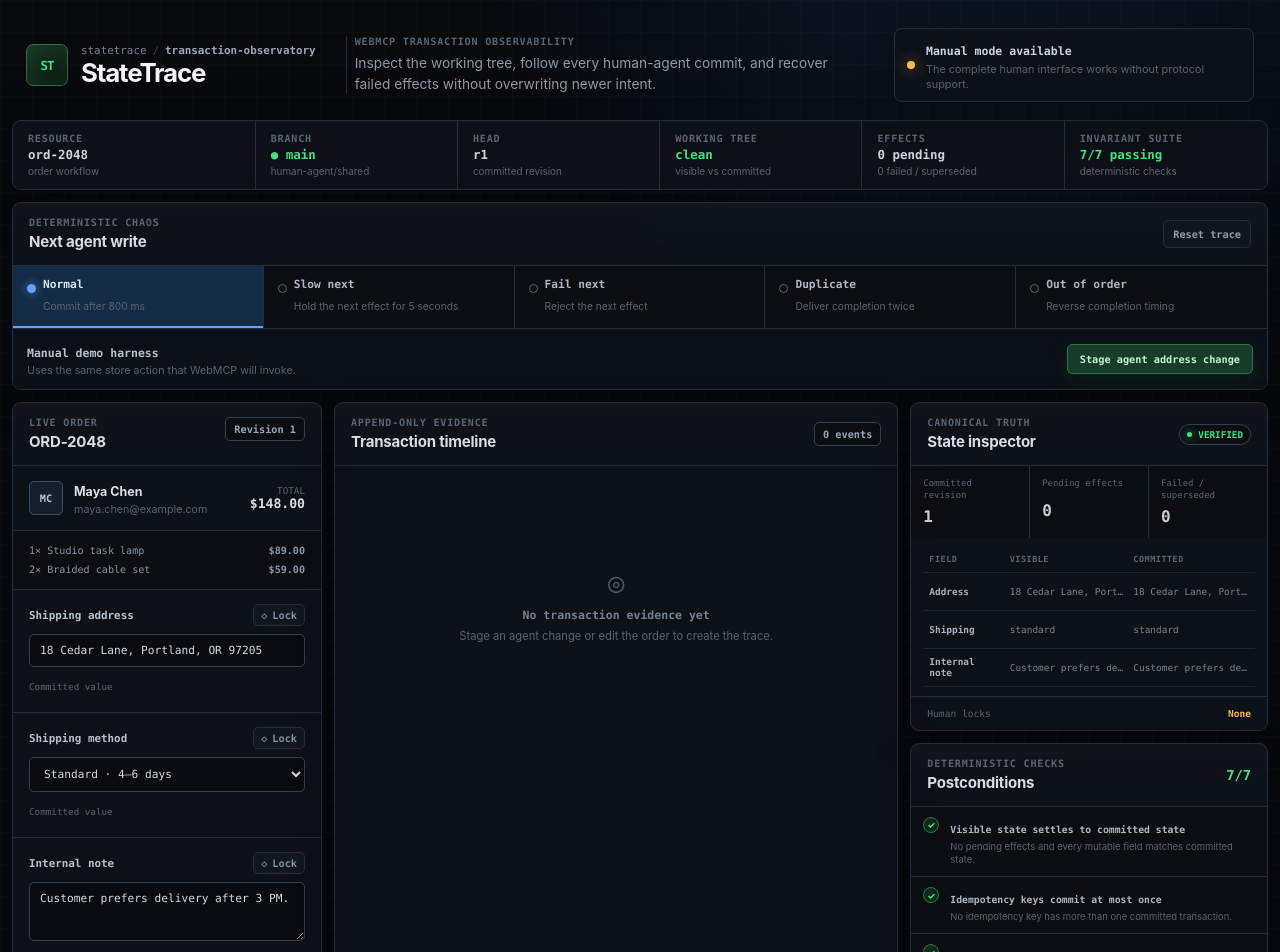
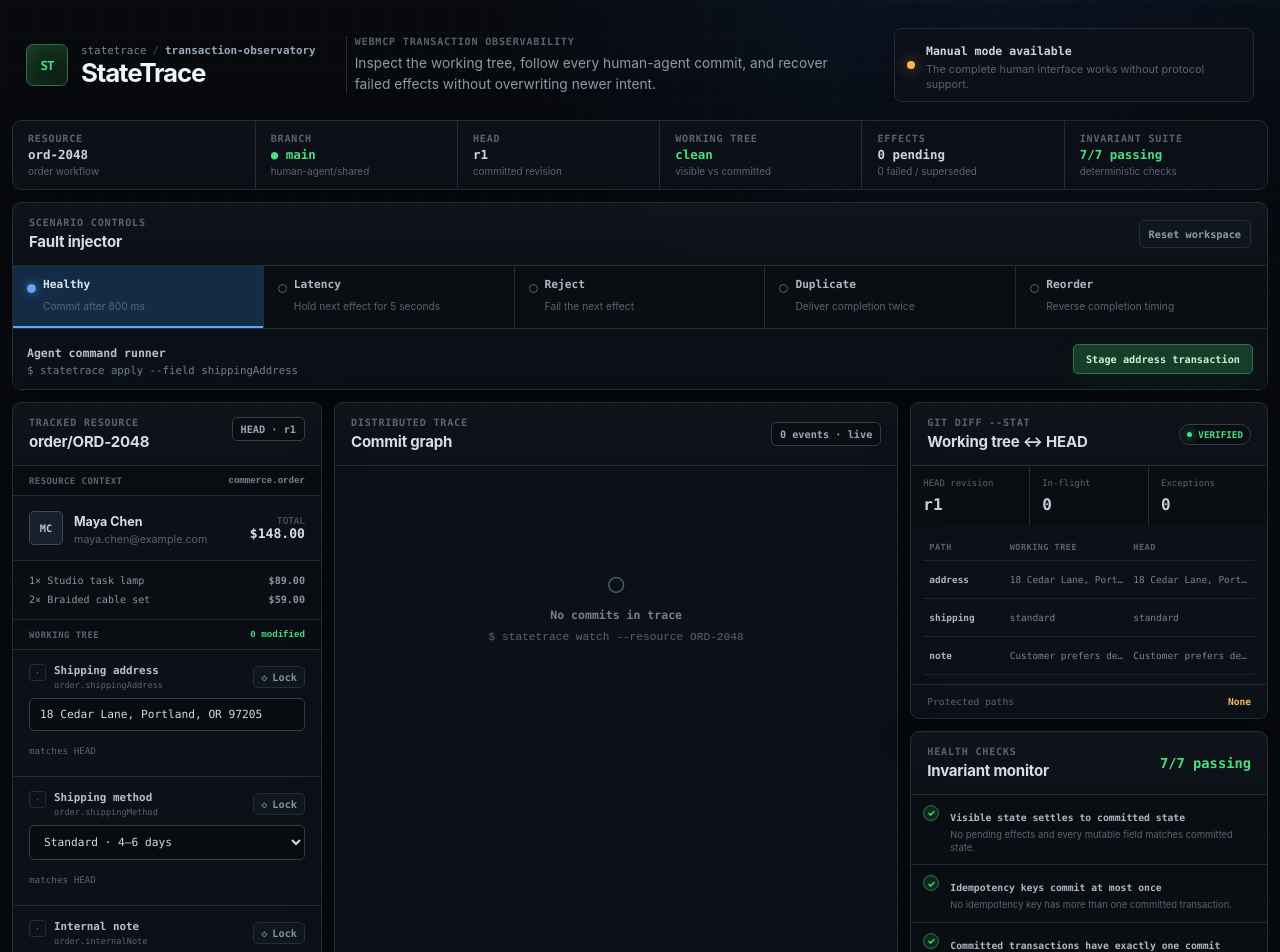
Before and after one commit to Iltwats/stateTrace, a React (Vite) app: page / in a window 1280 px wide. Shown: the top 952 px of the page. Built offline with nearby package versions, Linux system fonts and the light colour scheme.

Commit message:
feat: add Git-like transaction observability surfaces

```diff
--- a/src/components/FailureControls/FailureControls.tsx
+++ b/src/components/FailureControls/FailureControls.tsx
@@ -7,16 +7,16 @@ const modes: Array<{
   label: string;
   description: string;
 }> = [
-  { value: "normal", label: "Normal", description: "Commit after 800 ms" },
+  { value: "normal", label: "Healthy", description: "Commit after 800 ms" },
   {
     value: "slow_next_write",
-    label: "Slow next",
-    description: "Hold the next effect for 5 seconds",
+    label: "Latency",
+    description: "Hold next effect for 5 seconds",
   },
   {
     value: "fail_next_write",
-    label: "Fail next",
-    description: "Reject the next effect",
+    label: "Reject",
+    description: "Fail the next effect",
   },
   {
     value: "duplicate_response",
@@ -25,7 +25,7 @@ const modes: Array<{
   },
   {
     value: "out_of_order",
-    label: "Out of order",
+    label: "Reorder",
     description: "Reverse completion timing",
   },
 ];
@@ -46,11 +46,11 @@ export function FailureControls() {
     <section className="panel failure-controls" aria-labelledby="failure-heading">
       <div className="panel-heading compact">
         <div>
-          <p className="section-kicker">Deterministic chaos</p>
-          <h2 id="failure-heading">Next agent write</h2>
+          <p className="section-kicker">Scenario controls</p>
+          <h2 id="failure-heading">Fault injector</h2>
         </div>
         <button className="button-ghost" type="button" onClick={reset}>
-          Reset trace
+          Reset workspace
         </button>
       </div>
 
@@ -71,8 +71,8 @@ export function FailureControls() {
 
       <div className="demo-actions">
         <div>
-          <strong>Manual demo harness</strong>
-          <p>Uses the same store action that WebMCP will invoke.</p>
+          <strong>Agent command runner</strong>
+          <p><code>$ statetrace apply --field shippingAddress</code></p>
         </div>
         <div className="inline-actions">
           {retryable ? (
@@ -81,7 +81,7 @@ export function FailureControls() {
               className="button-secondary"
               onClick={() => retryTransaction(retryable.id)}
             >
-              Retry failed address
+              Retry failed transaction
             </button>
           ) : null}
           <button
@@ -96,7 +96,7 @@ export function FailureControls() {
               })
             }
           >
-            Stage agent address change
+            Stage address transaction
           </button>
         </div>
       </div>
--- a/src/components/OrderWorkspace/EditableField.tsx
+++ b/src/components/OrderWorkspace/EditableField.tsx
@@ -41,7 +41,15 @@ export function EditableField({
   return (
     <div className={`editable-field ${isOptimistic ? "is-optimistic" : ""}`}>
       <div className="field-heading">
-        <label htmlFor={`field-${field}`}>{label}</label>
+        <div className="field-identity">
+          <span className={`diff-prefix ${isOptimistic || isDirty ? "is-modified" : ""}`} aria-hidden="true">
+            {isOptimistic || isDirty ? "M" : "·"}
+          </span>
+          <div>
+            <label htmlFor={`field-${field}`}>{label}</label>
+            <code className="field-path">order.{field}</code>
+          </div>
+        </div>
         <FieldLockButton
           locked={locked}
           fieldLabel={label}
@@ -58,10 +66,10 @@ export function EditableField({
       <div className="field-footer">
         <span>
           {isOptimistic
-            ? `Pending view: ${visibleValue}`
+            ? `unstaged diff: ${visibleValue}`
             : locked
-              ? "Protected from human and agent writes"
-              : "Committed value"}
+              ? "path protected by human lock"
+              : "matches HEAD"}
         </span>
         {isDirty && !locked ? (
           <div className="inline-actions">
@@ -70,14 +78,14 @@ export function EditableField({
               className="button-ghost"
               onClick={() => setDraft(committedValue)}
             >
-              Discard
+              Discard diff
             </button>
             <button
               type="button"
               className="button-secondary"
               onClick={() => onCommit(draft)}
             >
-              Commit edit
+              Commit change
             </button>
           </div>
         ) : null}
--- a/src/components/OrderWorkspace/OrderWorkspace.tsx
+++ b/src/components/OrderWorkspace/OrderWorkspace.tsx
@@ -17,17 +17,26 @@ export function OrderWorkspace() {
   const toggleFieldLock = useStateTraceStore(
     ({ toggleFieldLock }) => toggleFieldLock,
   );
+  const modifiedFields = [
+    state.visibleOrder.shippingAddress !== state.order.shippingAddress,
+    state.visibleOrder.shippingMethod !== state.order.shippingMethod,
+    state.visibleOrder.internalNote !== state.order.internalNote,
+  ].filter(Boolean).length;
 
   return (
     <section className="panel order-workspace" aria-labelledby="order-heading">
       <div className="panel-heading">
         <div>
-          <p className="section-kicker">Live order</p>
-          <h2 id="order-heading">{state.order.id}</h2>
+          <p className="section-kicker">Tracked resource</p>
+          <h2 id="order-heading">order/{state.order.id}</h2>
         </div>
-        <span className="revision-badge">Revision {state.committedRevision}</span>
+        <span className="revision-badge">HEAD · r{state.committedRevision}</span>
       </div>
 
+      <div className="subsection-bar">
+        <span>Resource context</span>
+        <code>commerce.order</code>
+      </div>
       <div className="customer-row">
         <div className="avatar" aria-hidden="true">MC</div>
         <div>
@@ -49,6 +58,12 @@ export function OrderWorkspace() {
         ))}
       </div>
 
+      <div className="subsection-bar">
+        <span>Working tree</span>
+        <code className={modifiedFields ? "signal-pending" : "signal-good"}>
+          {modifiedFields} modified
+        </code>
+      </div>
       <div className="field-stack">
         <EditableField
           field="shippingAddress"
--- a/src/components/OrderWorkspace/ShippingMethodField.tsx
+++ b/src/components/OrderWorkspace/ShippingMethodField.tsx
@@ -25,7 +25,15 @@ export function ShippingMethodField({
       className={`editable-field ${visibleValue !== committedValue ? "is-optimistic" : ""}`}
     >
       <div className="field-heading">
-        <label htmlFor="field-shippingMethod">Shipping method</label>
+        <div className="field-identity">
+          <span className={`diff-prefix ${visibleValue !== committedValue ? "is-modified" : ""}`} aria-hidden="true">
+            {visibleValue !== committedValue ? "M" : "·"}
+          </span>
+          <div>
+            <label htmlFor="field-shippingMethod">Shipping method</label>
+            <code className="field-path">order.shippingMethod</code>
+          </div>
+        </div>
         <FieldLockButton
           locked={locked}
           fieldLabel="shipping method"
@@ -47,10 +55,10 @@ export function ShippingMethodField({
       <div className="field-footer">
         <span>
           {visibleValue !== committedValue
-            ? `Pending view: ${labels[visibleValue]}`
+            ? `unstaged diff: ${labels[visibleValue]}`
             : locked
-              ? "Protected from human and agent writes"
-              : "Committed value"}
+              ? "path protected by human lock"
+              : "matches HEAD"}
         </span>
       </div>
     </div>
--- a/src/components/TransactionTimeline/TransactionTimeline.tsx
+++ b/src/components/TransactionTimeline/TransactionTimeline.tsx
@@ -27,21 +27,21 @@ export function TransactionTimeline() {
     <section className="panel transaction-timeline" aria-labelledby="timeline-heading">
       <div className="panel-heading compact">
         <div>
-          <p className="section-kicker">Append-only evidence</p>
-          <h2 id="timeline-heading">Transaction timeline</h2>
+          <p className="section-kicker">Distributed trace</p>
+          <h2 id="timeline-heading">Commit graph</h2>
         </div>
-        <span className="event-count">{events.length} events</span>
+        <span className="event-count">{events.length} events · live</span>
       </div>
 
       {newestFirst.length === 0 ? (
         <div className="empty-state">
-          <span className="empty-glyph" aria-hidden="true">◎</span>
-          <strong>No transaction evidence yet</strong>
-          <p>Stage an agent change or edit the order to create the trace.</p>
+          <span className="empty-glyph" aria-hidden="true">○</span>
+          <strong>No commits in trace</strong>
+          <p><code>$ statetrace watch --resource ORD-2048</code></p>
         </div>
       ) : (
         <ol className="timeline-list">
-          {newestFirst.map((event) => {
+          {newestFirst.map((event, index) => {
             const transaction = event.transactionId
               ? transactions.find(({ id }) => id === event.transactionId)
               : undefined;
@@ -51,7 +51,8 @@ export function TransactionTimeline() {
                 <div className="timeline-content">
                   <div className="timeline-meta">
                     <span className="actor-badge">{actorLabels[event.actor]}</span>
-                    <span>#{event.sequence}</span>
+                    <code className="commit-ref">evt-{event.sequence.toString().padStart(4, "0")}</code>
+                    {index === 0 ? <span className="head-ref">HEAD</span> : null}
                     <time>{eventTime(event)}</time>
                     <span>
                       r{event.revisionBefore}
@@ -61,7 +62,14 @@ export function TransactionTimeline() {
                     </span>
                   </div>
                   <strong>{event.summary}</strong>
-                  <div className="event-type">{event.type.replaceAll("_", " ")}</div>
+                  <div className="timeline-footer">
+                    <span className="event-type">{event.type.replaceAll("_", " ")}</span>
+                    {transaction ? (
+                      <code className="transaction-ref">
+                        tx/{transaction.id.slice(-8)} · {transaction.status}
+                      </code>
+                    ) : null}
+                  </div>
                   {transaction?.status === "pending" &&
                   event.type === "optimistic_applied" ? (
                     <button
--- a/src/components/TruthInspector/TruthInspector.tsx
+++ b/src/components/TruthInspector/TruthInspector.tsx
@@ -8,9 +8,9 @@ import { useStateTraceStore } from "../../store/useStateTraceStore";
 import { StatusPill } from "../Shared/StatusPill";
 
 const fieldLabels: Record<MutableField, string> = {
-  shippingAddress: "Address",
-  shippingMethod: "Shipping",
-  internalNote: "Internal note",
+  shippingAddress: "address",
+  shippingMethod: "shipping",
+  internalNote: "note",
 };
 
 export function TruthInspector() {
@@ -25,8 +25,8 @@ export function TruthInspector() {
     <section className="panel truth-inspector" aria-labelledby="truth-heading">
       <div className="panel-heading compact">
         <div>
-          <p className="section-kicker">Canonical truth</p>
-          <h2 id="truth-heading">State inspector</h2>
+          <p className="section-kicker">git diff --stat</p>
+          <h2 id="truth-heading">Working tree ↔ HEAD</h2>
         </div>
         <StatusPill
           status={allPassed ? "verified" : "diverged"}
@@ -36,24 +36,24 @@ export function TruthInspector() {
 
       <div className="metric-grid">
         <div className="metric-card">
-          <span>Committed revision</span>
-          <strong>{state.committedRevision}</strong>
+          <span>HEAD revision</span>
+          <strong>r{state.committedRevision}</strong>
         </div>
         <div className="metric-card">
-          <span>Pending effects</span>
+          <span>In-flight</span>
           <strong>{pendingCount}</strong>
         </div>
         <div className="metric-card">
-          <span>Failed / superseded</span>
+          <span>Exceptions</span>
           <strong>{failedCount}</strong>
         </div>
       </div>
 
-      <div className="truth-table" role="table" aria-label="Visible and committed state">
+      <div className="truth-table" role="table" aria-label="Working tree and HEAD state">
         <div className="truth-row truth-header" role="row">
-          <span role="columnheader">Field</span>
-          <span role="columnheader">Visible</span>
-          <span role="columnheader">Committed</span>
+          <span role="columnheader">Path</span>
+          <span role="columnheader">Working tree</span>
+          <span role="columnheader">HEAD</span>
         </div>
         {fields.map((field) => {
           const diverged = state.visibleOrder[field] !== state.order[field];
@@ -72,7 +72,7 @@ export function TruthInspector() {
       </div>
 
       <div className="lock-summary">
-        <span>Human locks</span>
+        <span>Protected paths</span>
         <strong>
           {state.lockedFields.length
             ? state.lockedFields.map((field) => fieldLabels[field]).join(", ")
--- a/src/components/VerificationPanel/VerificationPanel.tsx
+++ b/src/components/VerificationPanel/VerificationPanel.tsx
@@ -10,11 +10,11 @@ export function VerificationPanel() {
     <section className="panel verification-panel" aria-labelledby="verification-heading">
       <div className="panel-heading compact">
         <div>
-          <p className="section-kicker">Deterministic checks</p>
-          <h2 id="verification-heading">Postconditions</h2>
+          <p className="section-kicker">Health checks</p>
+          <h2 id="verification-heading">Invariant monitor</h2>
         </div>
         <strong className="verification-score">
-          {passed}/{checks.length}
+          {passed}/{checks.length} passing
         </strong>
       </div>
       <ul className="check-list">
--- a/src/styles/global.css
+++ b/src/styles/global.css
@@ -264,6 +264,24 @@ h1 {
 }
 .demo-actions { padding: 12px 14px; background: #0b1016; }
 .demo-actions > div:first-child strong { color: #b7c1ce; font-family: var(--mono); font-size: 0.72rem; }
+.demo-actions code { color: #6f7e8f; font-family: var(--mono); }
+.subsection-bar {
+  display: flex;
+  justify-content: space-between;
+  gap: 12px;
+  align-items: center;
+  min-height: 30px;
+  padding: 7px 16px;
+  border-bottom: 1px solid var(--line);
+  color: var(--subtle);
+  background: #090d12;
+  font-family: var(--mono);
+  font-size: 0.56rem;
+  font-weight: 700;
+  letter-spacing: 0.05em;
+  text-transform: uppercase;
+}
+.subsection-bar code { color: #768596; font-size: 0.57rem; letter-spacing: 0; text-transform: none; }
 .customer-row {
   display: flex;
   align-items: center;
@@ -306,6 +324,22 @@ h1 {
 .editable-field { padding: 14px 16px; background: var(--panel); transition: background 160ms ease, box-shadow 160ms ease; }
 .editable-field.is-optimistic { background: #102033; box-shadow: inset 3px 0 var(--blue); }
 .field-heading label { color: #b7c1cd; font-family: var(--mono); font-size: 0.68rem; font-weight: 680; }
+.field-identity { display: flex; gap: 8px; align-items: flex-start; min-width: 0; }
+.field-identity > div { display: grid; gap: 3px; min-width: 0; }
+.field-path { overflow: hidden; color: var(--subtle); font-family: var(--mono); font-size: 0.54rem; text-overflow: ellipsis; }
+.diff-prefix {
+  display: grid;
+  width: 17px;
+  height: 17px;
+  flex: 0 0 auto;
+  place-items: center;
+  border: 1px solid var(--line);
+  border-radius: 3px;
+  color: #596676;
+  font-family: var(--mono);
+  font-size: 0.57rem;
+}
+.diff-prefix.is-modified { border-color: #745c2d; color: var(--amber); background: var(--amber-muted); }
 .editable-field input, .editable-field textarea, .editable-field select,
 .fixture-form input, .fixture-form textarea, .fixture-form select {
   width: 100%;
@@ -396,7 +430,19 @@ h1 {
 .timeline-content > strong { color: #bdc7d3; font-size: 0.72rem; font-weight: 600; line-height: 1.45; }
 .timeline-meta { display: flex; flex-wrap: wrap; gap: 8px; margin-bottom: 6px; color: var(--subtle); font-family: var(--mono); font-size: 0.55rem; }
 .actor-badge { color: #a6b2c0; font-weight: 700; }
-.event-type { margin-top: 6px; color: #687586; font-family: var(--mono); font-size: 0.55rem; text-transform: uppercase; }
+.commit-ref { color: #83a9d7; }
+.head-ref {
+  padding: 1px 4px;
+  border: 1px solid #327047;
+  border-radius: 3px;
+  color: var(--green);
+  background: var(--green-muted);
+  font-size: 0.5rem;
+  font-weight: 800;
+}
+.timeline-footer { display: flex; justify-content: space-between; gap: 10px; align-items: center; margin-top: 6px; }
+.event-type { color: #687586; font-family: var(--mono); font-size: 0.55rem; text-transform: uppercase; }
+.transaction-ref { overflow: hidden; color: #536171; font-family: var(--mono); font-size: 0.52rem; text-overflow: ellipsis; white-space: nowrap; }
 .text-button { margin-top: 7px; padding: 0; color: var(--blue); background: transparent; font-family: var(--mono); font-size: 0.6rem; }
 
 .empty-state { display: grid; min-height: 280px; align-content: center; justify-items: center; padding: 38px 22px; color: #758191; text-align: center; }
```
Also changed, not shown: src/components/RegressionPanel/RegressionPanel.tsx (+8 -8 lines), 1 other file (tests, documents, lock files or other folders).
